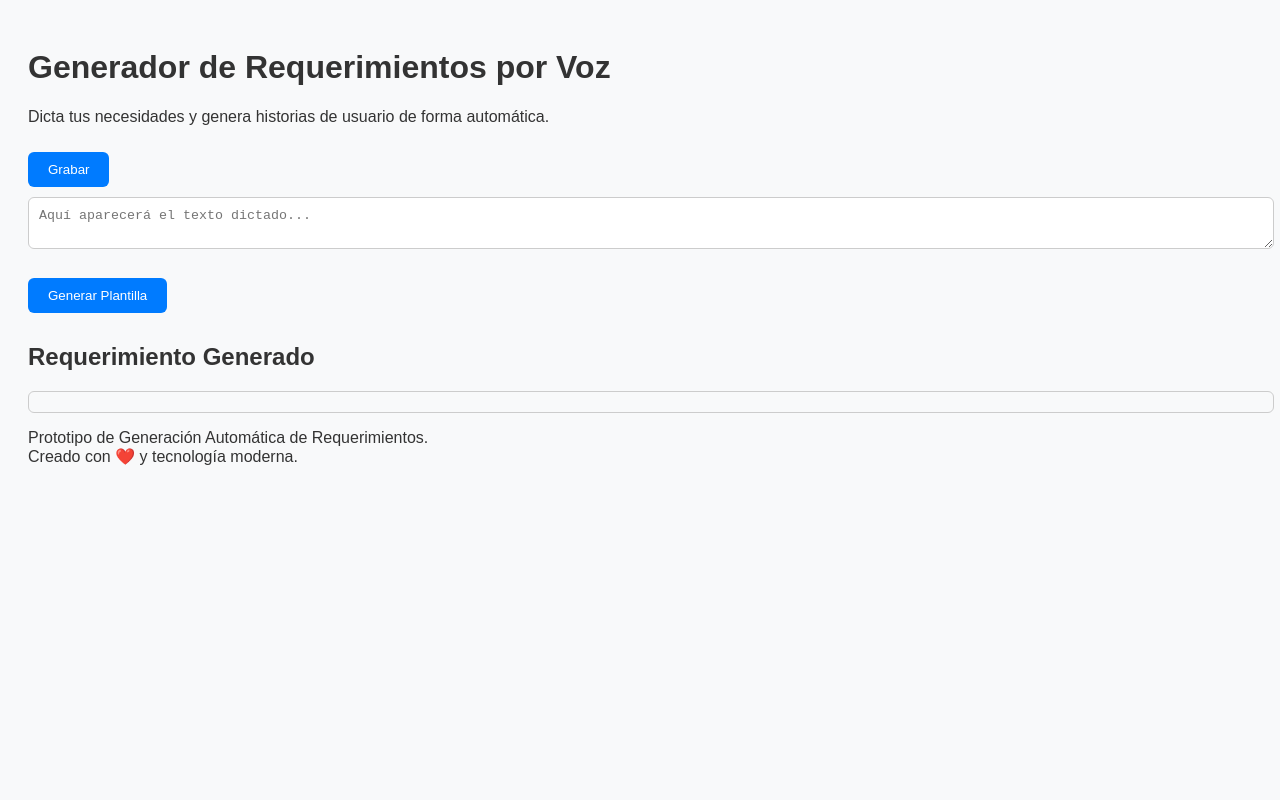
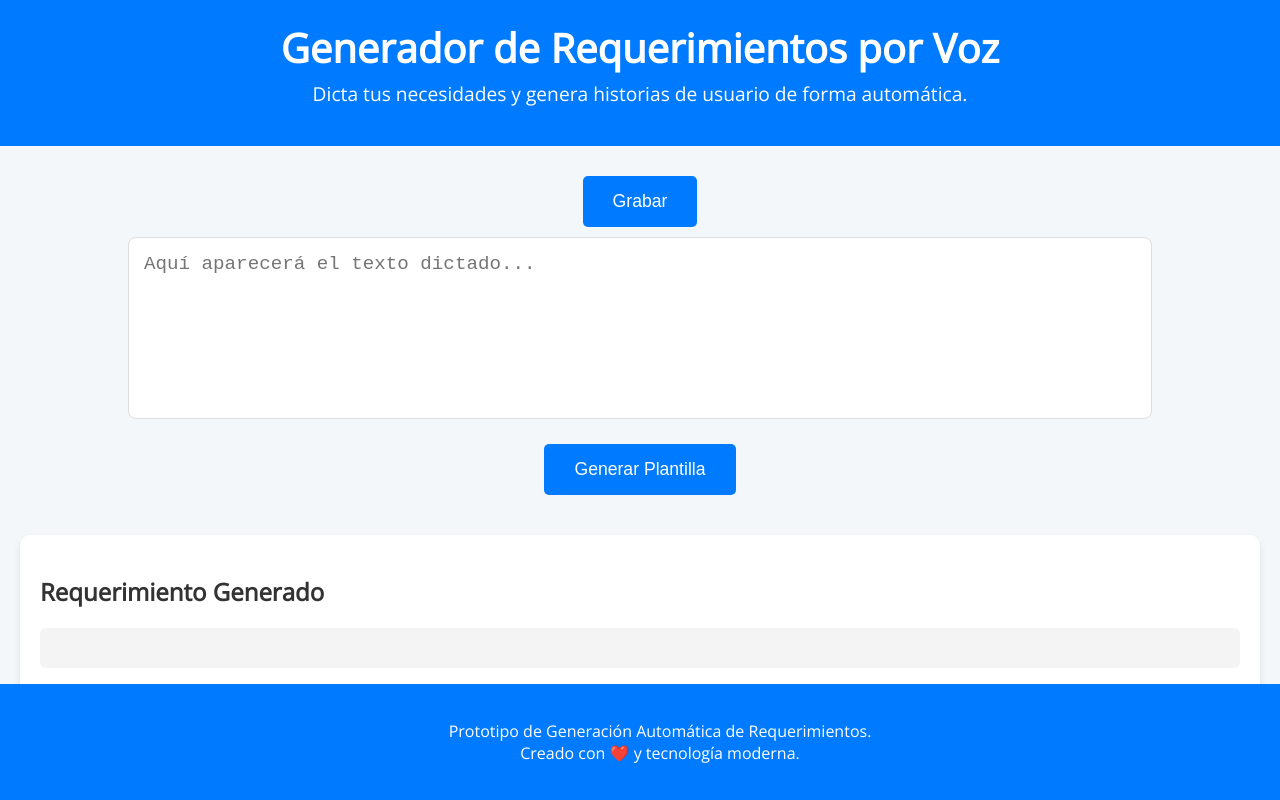
Before and after one commit to RoberPrado/IA-ASSISTENT, a plain HTML site: page index.html in a window 1280 px wide. Drawn offline with nearby package versions, Linux system fonts and the light colour scheme.

Commit message:
Update style.css

```diff
--- a/style.css
+++ b/style.css
@@ -1,28 +1,112 @@
+/* Fuente global */
 body {
-  font-family: Arial, sans-serif;
-  padding: 20px;
-  background: #f8f9fa;
+  font-family: 'Open Sans', sans-serif;
+  margin: 0;
+  padding: 0;
+  background-color: #f4f7fa;
   color: #333;
 }
 
-button {
-  padding: 10px 20px;
-  margin: 10px 0;
-  background: #007bff;
+/* Encabezado */
+header {
+  background-color: #007bff;
+  color: white;
+  text-align: center;
+  padding: 20px 0;
+}
+
+header h1 {
+  font-size: 2.5rem;
+  margin: 0;
+}
+
+header p {
+  font-size: 1.2rem;
+  margin-top: 5px;
+}
+
+/* Sección principal */
+main {
+  padding: 20px;
+}
+
+.voice-section {
+  display: flex;
+  flex-direction: column;
+  align-items: center;
+  justify-content: center;
+}
+
+.btn-mic, .btn-generate {
+  background-color: #007bff;
   color: white;
   border: none;
-  border-radius: 6px;
+  padding: 15px 30px;
+  font-size: 1.1rem;
+  border-radius: 5px;
   cursor: pointer;
+  margin: 10px;
+  transition: background-color 0.3s ease;
 }
 
-button:hover {
-  background: #0056b3;
+.btn-mic:hover, .btn-generate:hover {
+  background-color: #0056b3;
 }
 
-textarea, pre {
-  width: 100%;
-  padding: 10px;
-  border-radius: 6px;
-  border: 1px solid #ccc;
+/* Estilo para el área de transcripción */
+textarea {
+  width: 80%;
+  height: 150px;
+  padding: 15px;
+  font-size: 1.2rem;
+  border-radius: 8px;
+  border: 1px solid #ddd;
+  resize: none;
   margin-bottom: 15px;
 }
+
+/* Sección de salida */
+.output-section {
+  background-color: #ffffff;
+  border-radius: 10px;
+  padding: 20px;
+  box-shadow: 0px 4px 6px rgba(0, 0, 0, 0.1);
+  margin-top: 30px;
+}
+
+pre {
+  background-color: #f4f4f4;
+  padding: 20px;
+  font-size: 1.1rem;
+  white-space: pre-wrap;
+  word-wrap: break-word;
+  border-radius: 6px;
+}
+
+/* Footer */
+footer {
+  text-align: center;
+  padding: 20px;
+  background-color: #007bff;
+  color: white;
+  position: fixed;
+  bottom: 0;
+  width: 100%;
+}
+
+/* Media Queries */
+@media (max-width: 768px) {
+  .voice-section {
+    width: 90%;
+    margin: 0 auto;
+  }
+
+  .btn-mic, .btn-generate {
+    width: 100%;
+    padding: 12px;
+  }
+
+  textarea {
+    width: 100%;
+  }
+}
```
